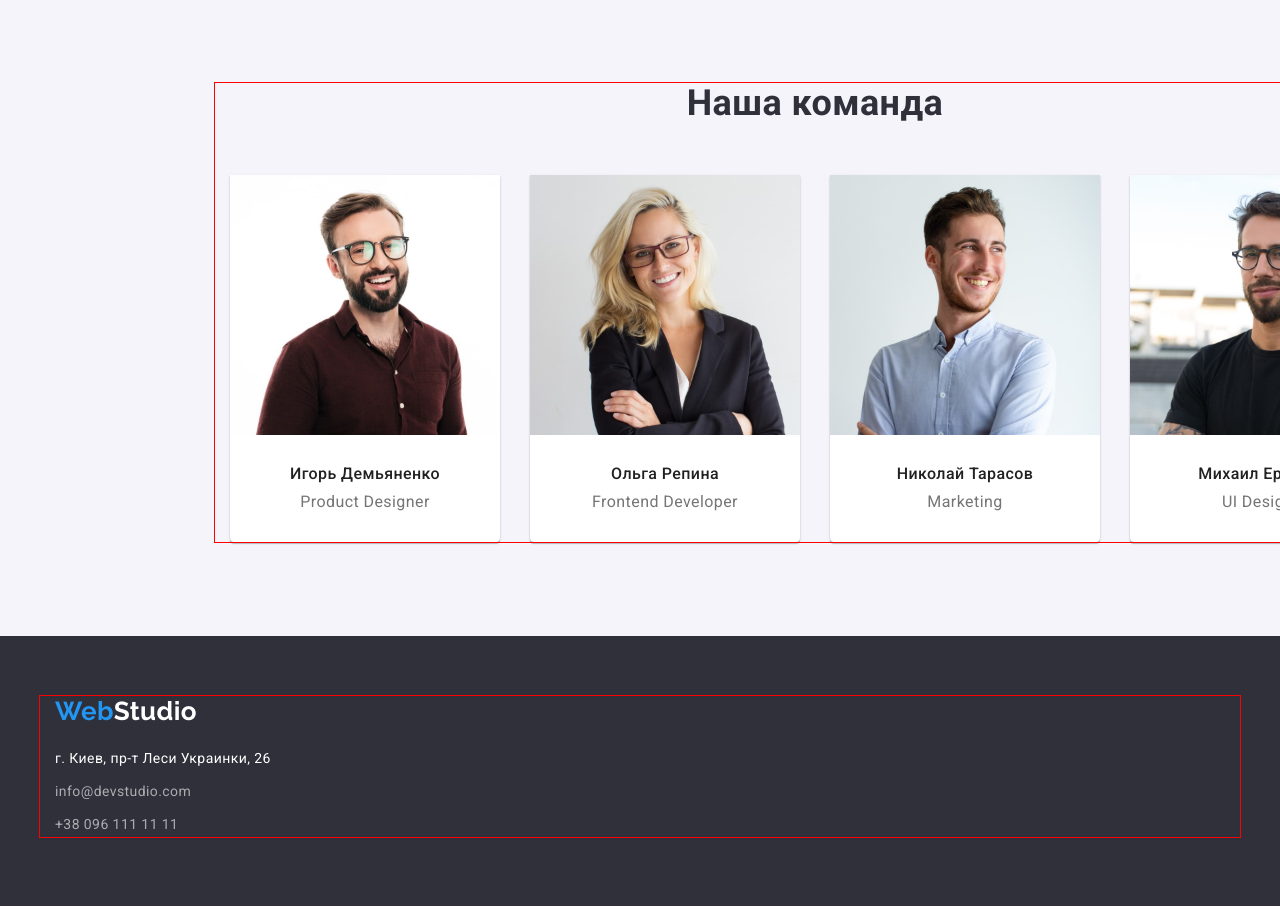
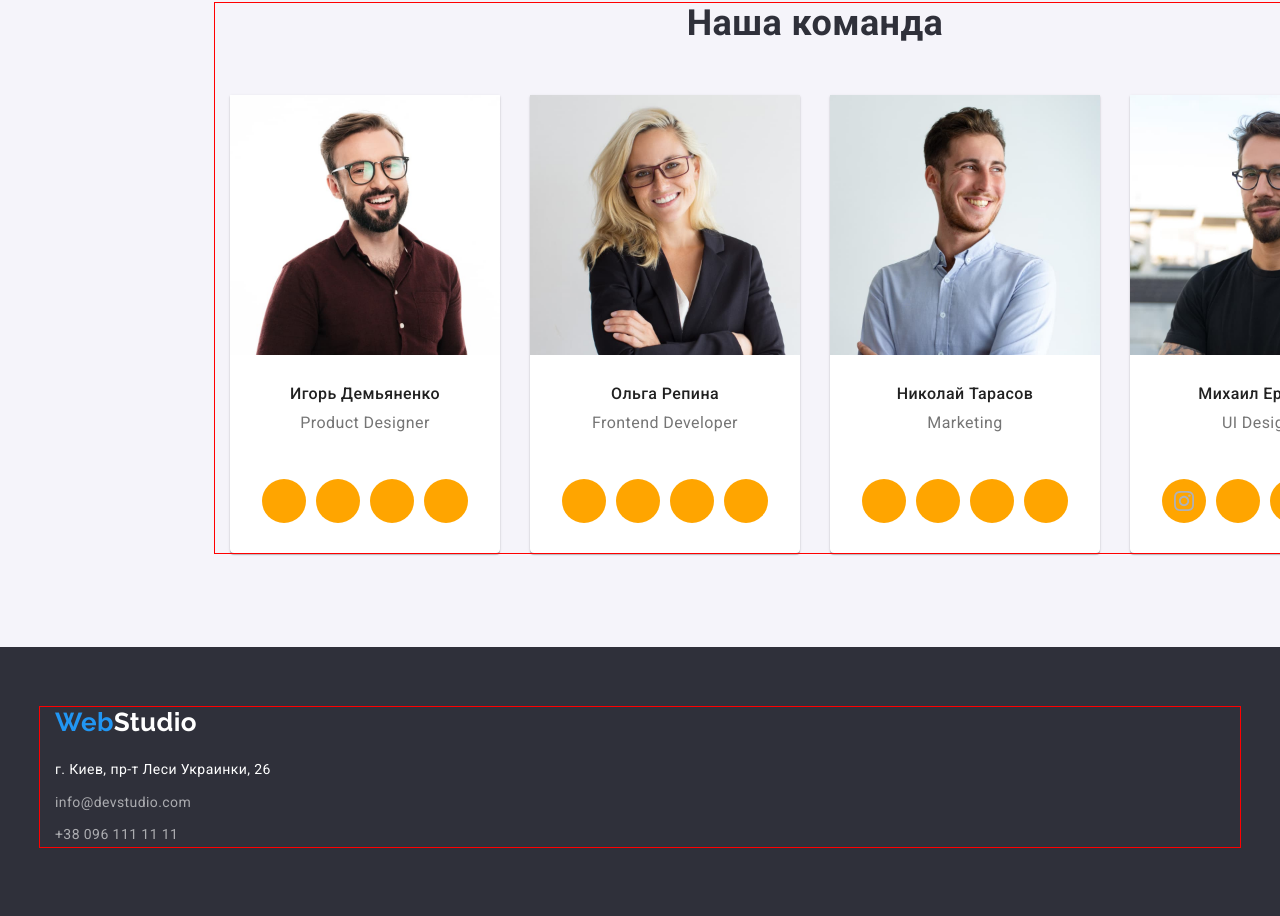
Before and after one commit to kolosmi/goit-markup-hw-04, a plain HTML site: page index.html in a window 1280 px wide. Shown: the part 1540-2456 px from the top of the page. Drawn offline with nearby package versions, Linux system fonts and the light colour scheme.

Commit message:
icons bgi

```diff
--- a/css/style.css
+++ b/css/style.css
@@ -186,8 +186,24 @@ background: var(--hero-footer-color);
 margin-bottom: 0;
 padding-top: 200px;
 padding-bottom: 280px;
+max-width: 1600px;
+height: 600px;
+margin: 0 auto;
 }
 
+
+.hero {
+    background-image: linear-gradient(rgba(47, 48, 58, 0.4),
+     rgba(47, 48, 58, 0.4)), url(./image.css/hero-image.png);
+
+    background-repeat: no-repeat;
+    background-position: center;
+    background-size: cover;
+
+
+
+
+}
 .hero-title {
     width: 696px;
 
@@ -367,6 +383,37 @@ color: var(--hero-footer-color);
     margin-left: 30px;
 }
 
+.socials {
+    display: flex;
+    justify-content: center;
+
+    margin-top: 16px;
+    margin-bottom: 30px;
+}
+
+.soc-link {
+    width: 44px;
+    height: 44px;
+    background-color: orange;
+    display: flex;
+    border-radius: 30px;
+    justify-content: center;
+    align-items: center;
+
+}
+
+.soc-link {
+
+}
+ .soc-item + .soc-item {
+    margin-left: 10px;
+}
+
+.socials :hover,
+.socials :focus {
+   background-color: var(--button-color);
+   color: red;
+}
  /*second-page*/
 
 /*main*/
--- a/index.html
+++ b/index.html
@@ -88,28 +88,60 @@
             <div class="position">
             <h3 class="staff-name">Игорь Демьяненко</h3>
             <p class="staff-job" lang="en"> Product Designer
-            </p> </div></li>
+            </p> </div>
+
+            <ul class="socials list">
+                <li class="soc-item"> <a href="" class="soc-link"></a></li>
+                <li class="soc-item"> <a href="" class="soc-link"></a></li>
+                <li class="soc-item"> <a href="" class="soc-link"></a></li>
+                <li class="soc-item"> <a href="" class="soc-link"></a></li>
+            </ul>
+        </li>
             <li class="staff-person">
                 <img class="staff-photo" src="./images/blonde.jpg" alt="девушка улыбается" width="270"/>
                 <div class="position">
             <h3 class="staff-name">Ольга Репина</h3>
             <p class="staff-job" lang="en"> Frontend Developer</p></div>
+
+            <ul class="socials list">
+                <li class="soc-item"> <a href="" class="soc-link"></a></li>
+                <li class="soc-item"> <a href="" class="soc-link"></a></li>
+                <li class="soc-item"> <a href="" class="soc-link"></a></li>
+                <li class="soc-item"> <a href="" class="soc-link"></a></li>
+            </ul>
             </li>
+
             <li class="staff-person">
                 <img class="staff-photo" src="./images/blueshirt.jpg" alt="парень улыбается" width="270"/>
             <div class="position">
             <h3 class="staff-name">Николай Тарасов</h3>
         <p class="staff-job" lang="en"> Marketing</p></div>
+
+        <ul class="socials list">
+                <li class="soc-item"> <a href="" class="soc-link"></a></li>
+                <li class="soc-item"> <a href="" class="soc-link"></a></li>
+                <li class="soc-item"> <a href="" class="soc-link"></a></li>
+                <li class="soc-item"> <a href="" class="soc-link"></a></li>
+            </ul>
         </li>
+
             <li class="staff-person">
                 <img class="staff-photo" src="./images/barba2.jpg" alt="мужчина с бородой" width="270"/>
                 <div class="position">
             <h3 class="staff-name">Михаил Ермаков</h3>
             <p class="staff-job" lang="en">UI Designer</p></div>
+
+            <ul class="socials list">
+                <li class="soc-item"> <a href="" class="soc-link"> <svg class="soc-icon" width="20" height="20"> <use href="./images/symbol-defs.svg#icon-instagram"></use></svg></a></li>
+                <li class="soc-item"> <a href="" class="soc-link"></a></li>
+                <li class="soc-item"> <a href="" class="soc-link"></a></li>
+                <li class="soc-item"> <a href="" class="soc-link"></a></li>
+            </ul>
             </li>
         </ul>
         </div>
     </section>
+
 </main>
 <footer class="footer">
    <div class="container">
```
Also changed, not shown: css/image.css/hero-image.png (added), images/symbol-defs.svg (added).
